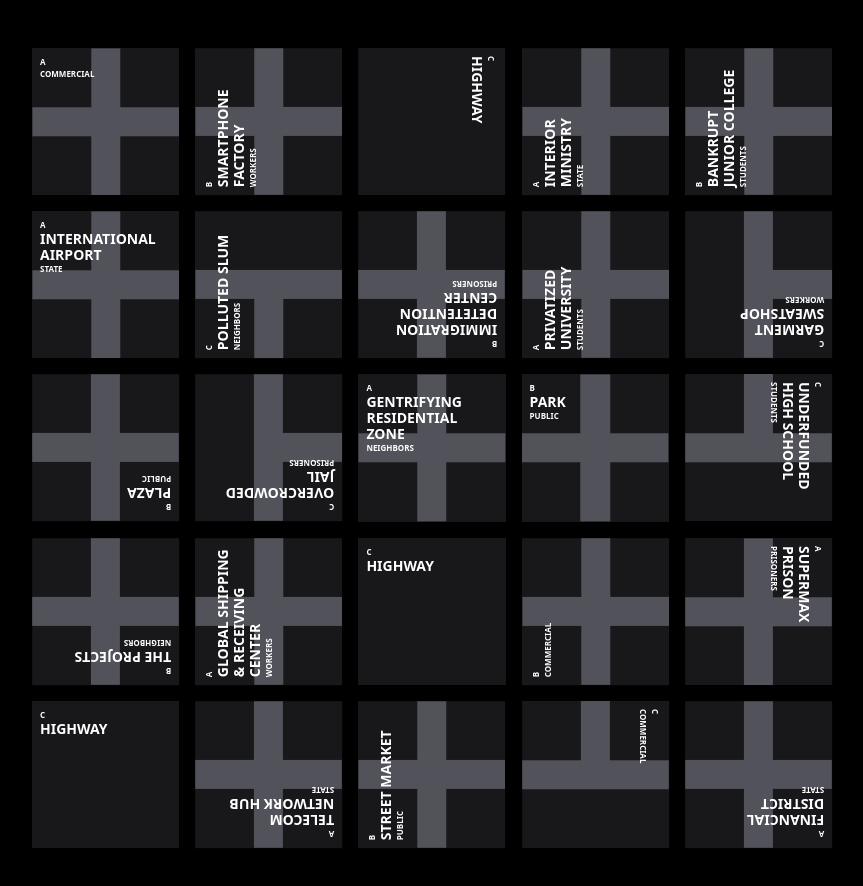
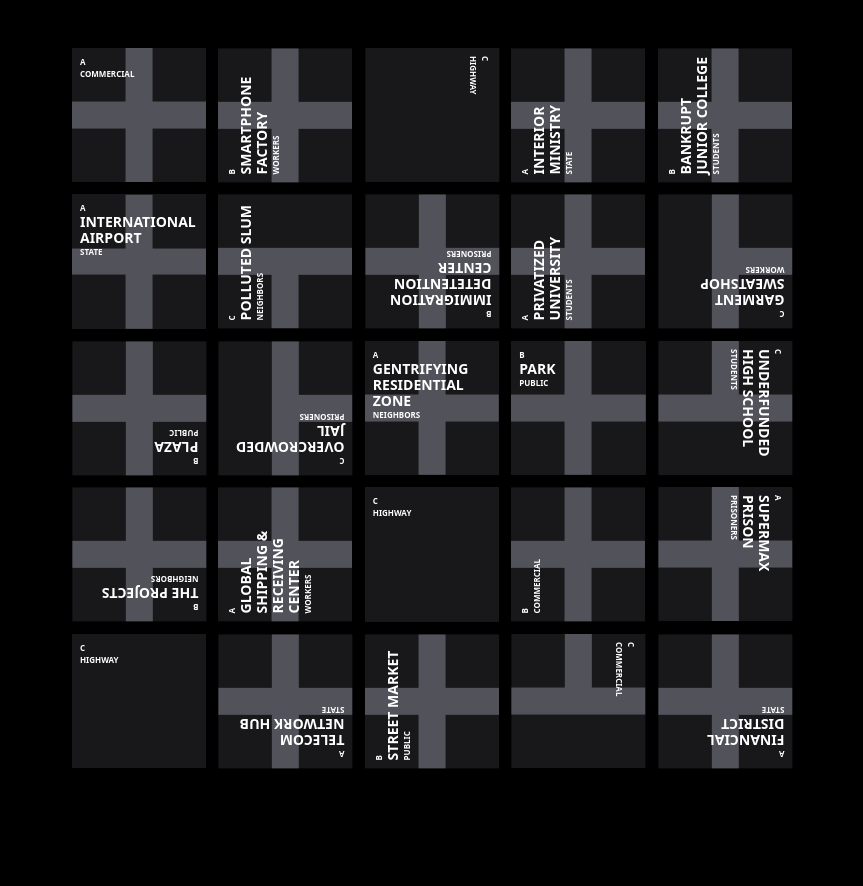
Before and after one commit to raphaelaleixo/bloc-by-bloc, a Next.js app: page / in a window 1280 px wide. Shown: the top 886 px of the page, without its empty margins (208-1071 px from the left). After the commit the page ends 816 px from the top, so only its background shows below. Built offline with nearby package versions, Linux system fonts and the light colour scheme.

Commit message:
change highway class

```diff
--- a/classes/district/constants.ts
+++ b/classes/district/constants.ts
@@ -13,5 +13,6 @@ export interface DistrictConfiguration {
 export enum OtherDistrictTypes {
   State = "STATE",
   Public = "PUBLIC",
-  Commercial = "COMMERCIAL"
+  Commercial = "COMMERCIAL",
+  Highway = "HIGHWAY",
 }
--- a/classes/district/index.ts
+++ b/classes/district/index.ts
@@ -8,6 +8,7 @@ import { Type } from "class-transformer";
 import { Code } from "../../utils/constants";
 
 const rotations = [0, 90, 180, 270];
+type DistrictType = OtherDistrictTypes | Faction;
 type DistrictImage = [string, string];
 
 enum highwayConnections {
@@ -19,10 +20,11 @@ class Tile {
     code: Code;
     rotation: 0 | 90 | 180 | 270 = 0;
     image: DistrictImage;
-    title?: string;
-    constructor(code: Code, image: DistrictImage) {
+    districtType: DistrictType;
+    constructor(code: Code, image: DistrictImage, type: DistrictType) {
         this.code = code;
         this.image = image;
+        this.districtType = type;
     }
 }
 
@@ -31,9 +33,8 @@ let highway_id = 0;
 export class Highway extends Tile {
     connections: highwayConnections;
     id: string;
-    constructor(code: Code, image: DistrictImage) {
-        super(code, image);
-        this.title = "Highway";
+    constructor(code: Code, image: DistrictImage, type: DistrictType) {
+        super(code, image, type = OtherDistrictTypes.Highway);
         this.id = `highway_${highway_id++}`;
     }
     rotateDistrict() {
@@ -49,6 +50,7 @@ export default class District extends Tile {
     difficulty: number;
     metroStation: boolean;
     id: number;
+    title?: string;
     liberated: boolean = false;
     hasOccupationSlot: boolean;
     roads: boolean[] = [true, true, true, true];
@@ -64,11 +66,11 @@ export default class District extends Tile {
         title: string,
         code: Code,
         metroStation: boolean,
-        districtType: OtherDistrictTypes | Faction,
+        districtType: DistrictType,
         difficulty: number,
         image: DistrictImage,
     ) {
-        super(code, image);
+        super(code, image, districtType);
         this.roads = metroStation ? [false, true, true, true] : this.roads;
         this.id = id;
         this.title = title;
--- a/pages/index.tsx
+++ b/pages/index.tsx
@@ -25,7 +25,7 @@ export default function Home() {
         <title>Bloc By Bloc</title>
       </Head>
       <main className="contents ">
-        <div className="grid grid-cols-5 w-[50em] gap-4">
+        <div className="grid grid-cols-5 w-[45em] gap-3">
           {city?.blocks.map((line: CityBlock[]) =>
             line.map((district: CityBlock) => {
               return (
@@ -38,12 +38,11 @@ export default function Home() {
                     <span>{district.tile?.code}</span>
                   </div>
                   <div className="text-sm text-white leading-4 font-bold uppercase relative z-10">
-                    <span>{district.tile?.title}</span>
+                    <span>{district.tile instanceof District && district.tile?.title}</span>
                   </div>
                   <div className="text-[0.5rem] text-white font-bold relative z-10">
                     <span>
-                      {district.tile instanceof District &&
-                        district.tile.districtType}
+                      {district.tile.districtType}
                     </span>
                   </div>
                   {district.tile instanceof Highway ? (
```
